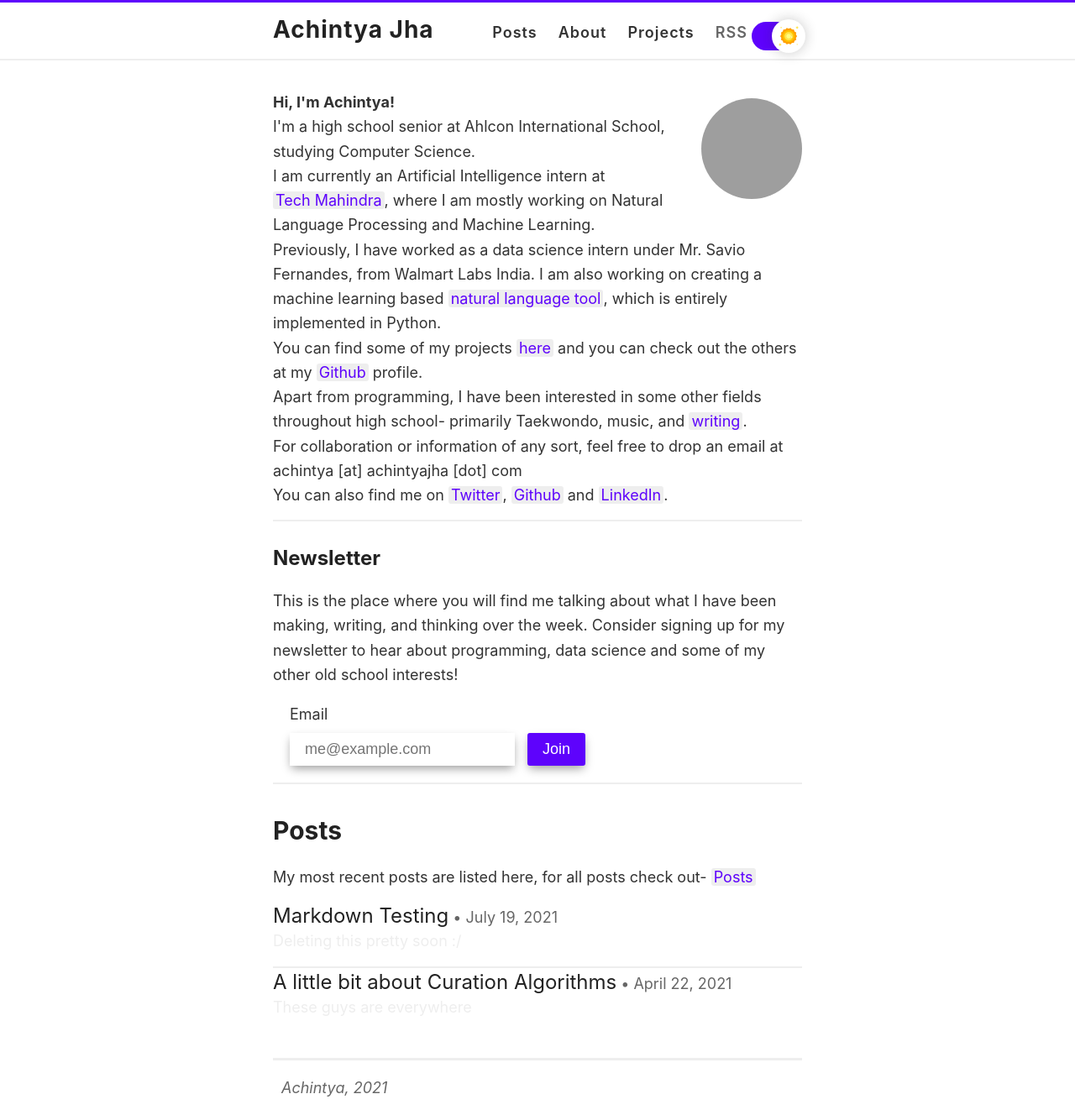
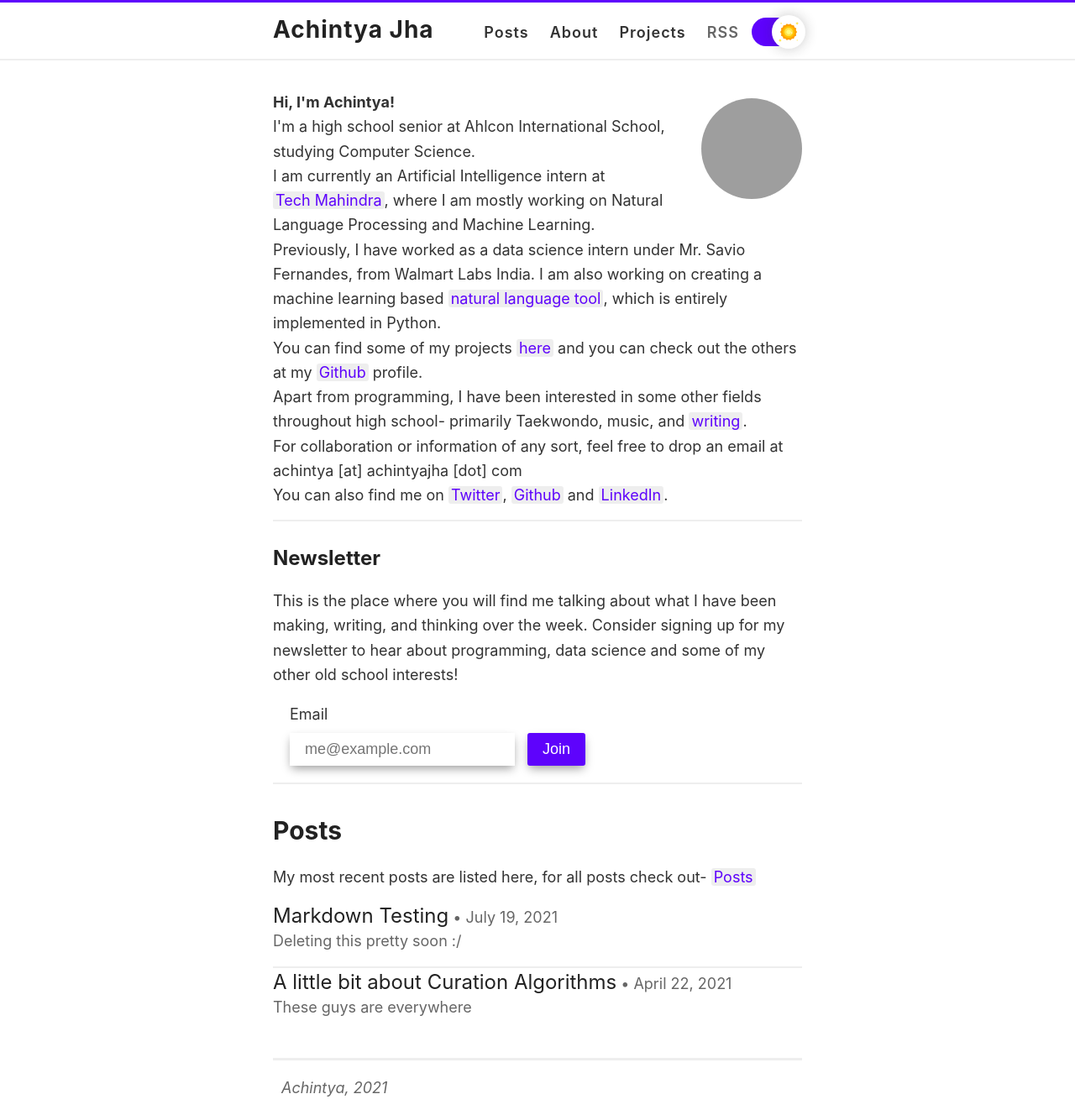
Before and after one commit to achntj/achintyajha.github.io, a Jekyll site: the page built from index.html, in a window 1280 px wide. Shown: the whole page at 84% size. Built offline with Jekyll 4.4.1, drawn with Linux system fonts in a browser that asks for light colours; grey boxes are pictures that could not be loaded.

Commit message:
dark mode

```diff
--- a/_layouts/default.html
+++ b/_layouts/default.html
@@ -54,7 +54,7 @@
             <a href="{{ site.baseurl }}/posts">Posts</a>
             <a href="{{ site.baseurl }}/about">About</a>
             <a href="{{ site.baseurl }}/projects">Projects</a>
-            <a style="color: #666" href="{{ site.baseurl }}/feed.xml">RSS</a>
+            <a class="rss" style="color: #666" href="{{ site.baseurl }}/feed.xml">RSS</a>
             <span class="container-new">
               <label id="switch" class="switch">
                 <input type="checkbox" onchange="toggleTheme()" id="slider" />
--- a/style.scss
+++ b/style.scss
@@ -258,6 +258,9 @@
 
     @include mobile {
       margin: 0 10px;
+      .rss {
+        display: none;
+      }
     }
   }
 }
@@ -424,7 +427,7 @@
 }
 
 .post-description {
-  color: var(--color-highlight);
+  color: var(--color-tertiary);
 }
 
 // .wrapper-footer {
@@ -465,6 +468,9 @@
 /*********************/
 
 .container-new {
+  position: relative;
+  top: -5px;
+  margin-left: 10px;
   width: 100%;
   flex-direction: column;
   justify-content: center;
```
